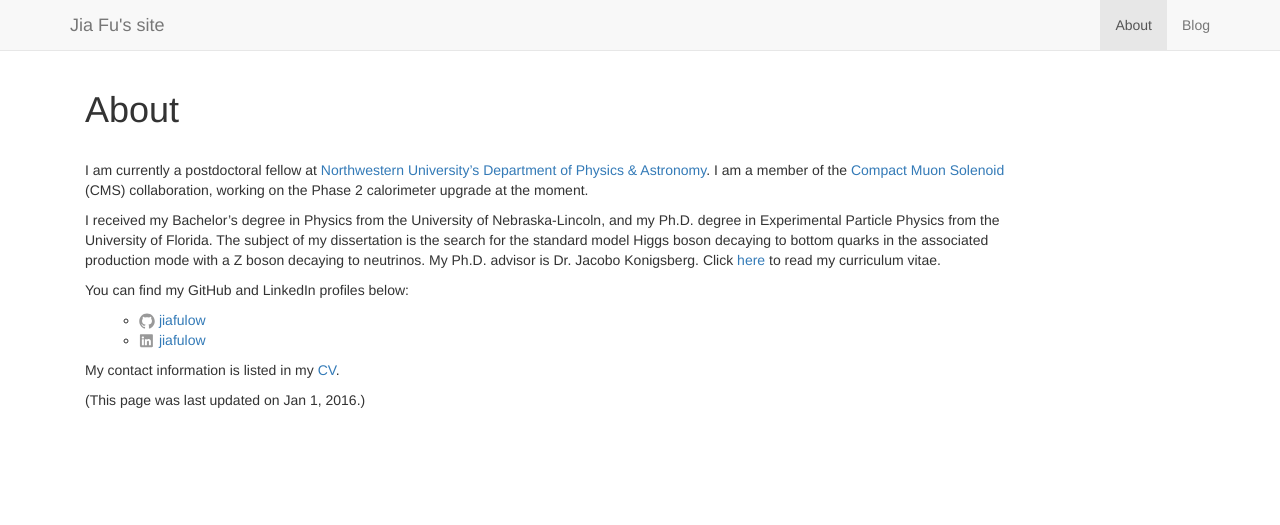
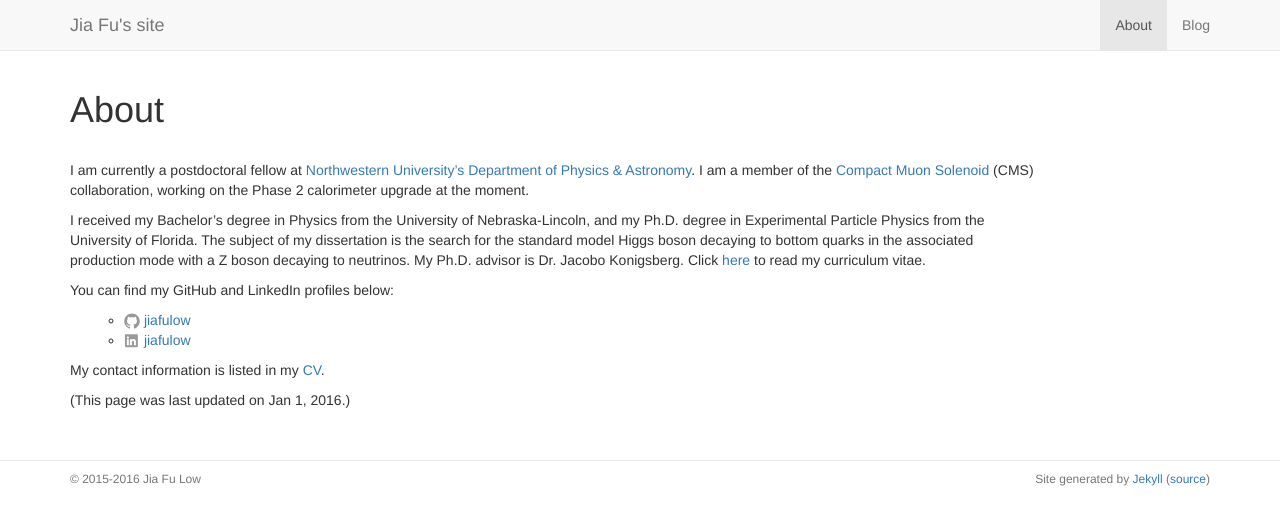
Before and after one commit to jiafulow/jiafulow.github.io, a Jekyll site: the page built from about.md, in a window 1280 px wide. Shown: the top 525 px of the page. Built offline with Jekyll 4.4.1, drawn with Linux system fonts in a browser that asks for light colours.

Commit message:
Add _includes/source.html as footer

```diff
--- a/_config.yml
+++ b/_config.yml
@@ -9,6 +9,7 @@ baseurl: "" # the subpath of your site, e.g. /blog/
 url: "http://jiafulow.github.io" # the base hostname & protocol for your site
 github_username:  jiafulow
 linkedin_username: jiafulow
+source_repo: https://github.com/jiafulow/jiafulow.github.io
 
 # Pagination
 paginate: 5
--- /dev/null
+++ b/_includes/source.html
@@ -0,0 +1,18 @@
+<footer class="sticky-footer">
+  <div class="container">
+    <div class="row">
+      <div class="col-md-5">
+        <ul class="text-left text-muted">
+          <li>&copy; 2015-2016 {{ site.author.name }}</li>
+        </ul>
+      </div>
+      <div class="col-md-2">
+      </div>
+      <div class="col-md-5">
+        <ul class="text-right text-muted">
+        <li>Site generated by <a href="http://jekyllrb.com/">Jekyll</a> (<a href="{{ site.source_repo }}">source</a>)</li>
+        </ul>
+      </div>
+    </div>
+  </div>
+</footer>
--- a/_layouts/default.html
+++ b/_layouts/default.html
@@ -21,6 +21,8 @@
     {% include footer.html %}
     {% endcomment %}
 
+    {% include source.html %}
+
     {% include javascript.html %}
 
   </body>
--- a/_layouts/page.html
+++ b/_layouts/page.html
@@ -1,7 +1,7 @@
 ---
 layout: default
 ---
-<div class="post">
+<div class="page">
 
   <header class="post-header">
     <h1 class="post-title">{{ page.title }}</h1>
--- a/css/starter-template.css
+++ b/css/starter-template.css
@@ -1,14 +1,51 @@
 /*
  * Bootstrap starter template
  */
+
 body {
-  min-height: 750px;
+  min-height: 100%;
 }
+
+body > .container {
+  padding-left: 15px;
+  padding-right: 15px;
+}
+
 .navbar-static-top {
+  /* Static top navbar */
   margin-bottom: 19px;
 }
+
 .starter-template {
-  padding-left: 15px;
-  padding-right: 15px;
+  /* Fixed container size */
   max-width: 970px;
 }
+
+.sticky-footer {
+  border-top: solid 1px #e7e7e7;
+  margin-top: 10px;
+  padding-top: 10px;
+  padding-bottom: 10px;
+  font-size: 12px;
+}
+
+.sticky-footer ul {
+  list-style: none;
+  padding: 0;
+  margin: 0;
+}
+
+.sticky-footer ul li {
+  display: inline-block;
+  margin-left: 5px;
+}
+
+.sticky-footer ul li:first-child {
+  margin-left: 0;
+}
+
+.page, .home, .blog {
+  min-height: 360px;
+}
+
+.post { }
```
